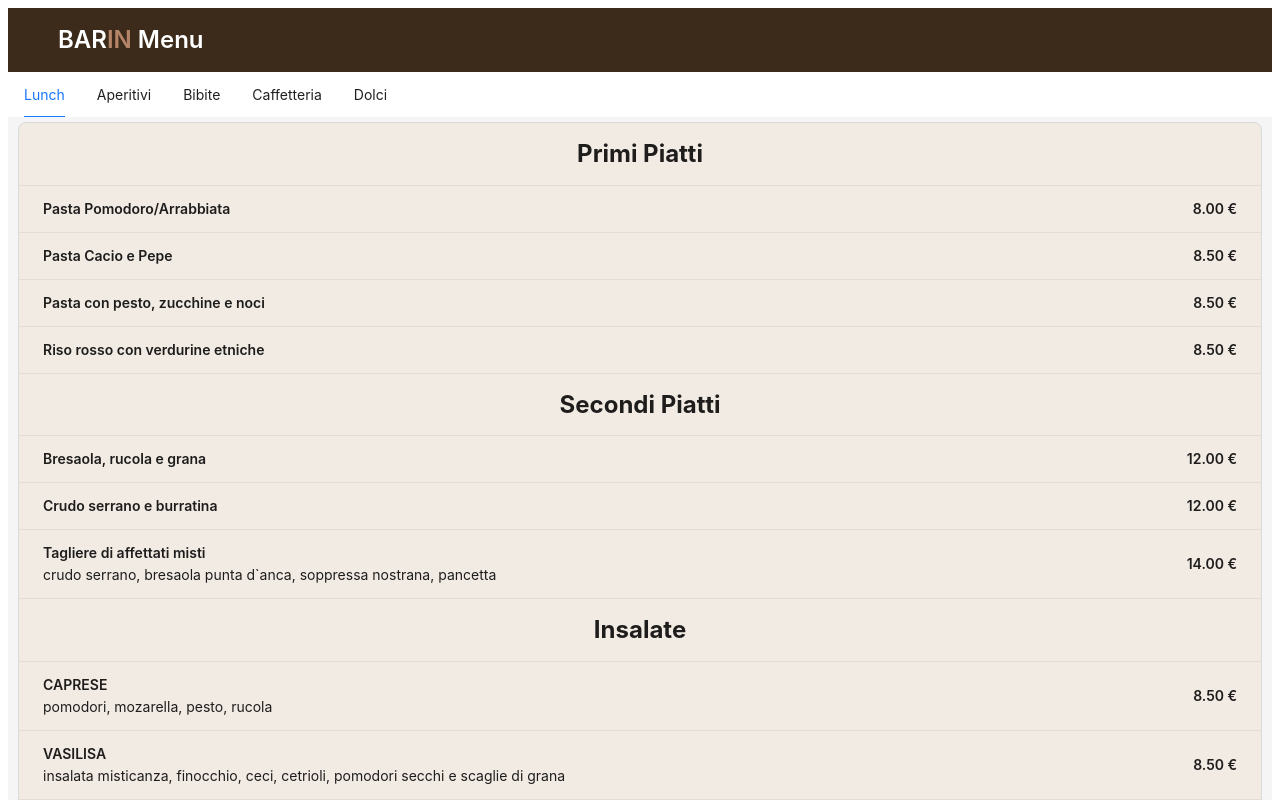
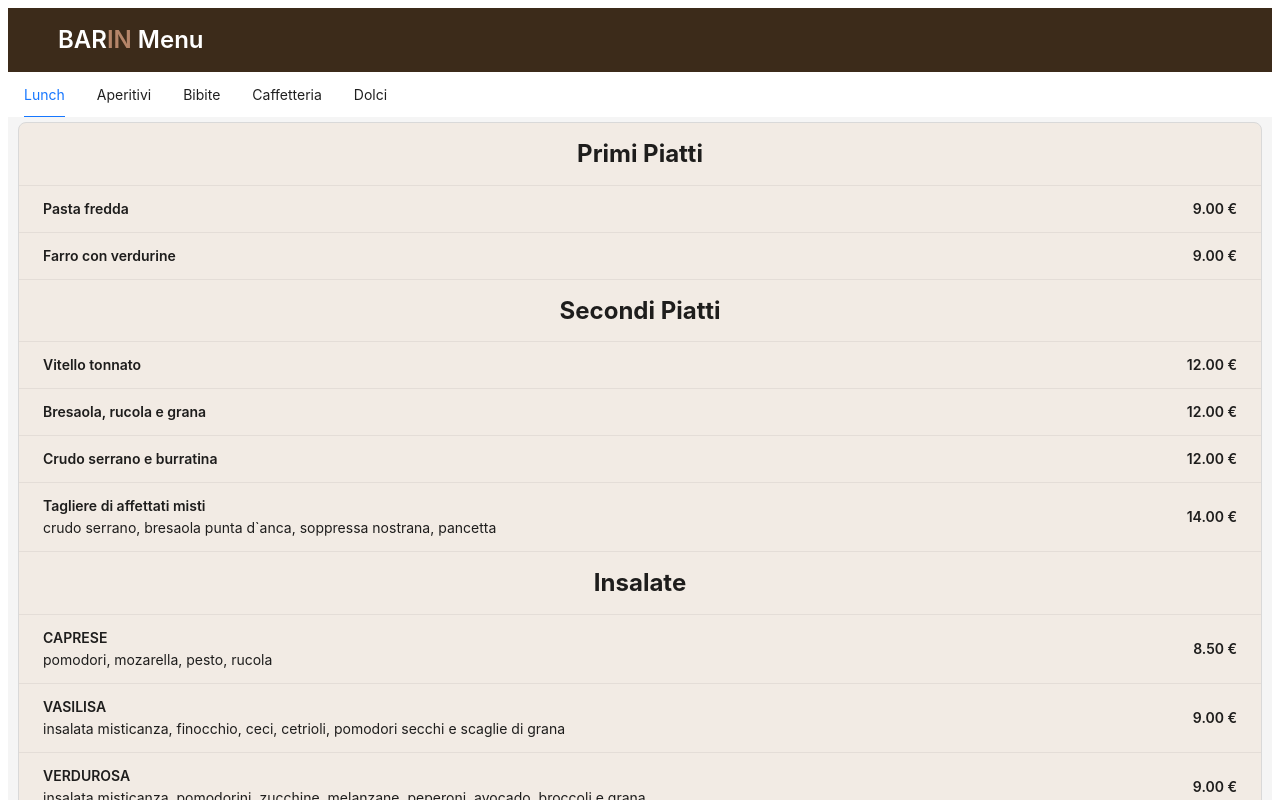
Before and after one commit to amalikov2000/Barin-menu, a React (Create React App) app: page / in a window 1280 px wide. Shown: the top 800 px of the page. Built offline with nearby package versions, Linux system fonts and the light colour scheme.

Commit message:
Add files via upload

```diff
--- a/src/App.js
+++ b/src/App.js
@@ -24,22 +24,24 @@ const App = () => {
             }
             bordered
             dataSource={[
-              { item: 'Pasta Pomodoro/Arrabbiata', ingredients: '', price: '8.00 €' },
-              { item: 'Pasta Cacio e Pepe', ingredients: '', price: '8.50 €' },
-              { item: 'Pasta con pesto, zucchine e noci', ingredients: '', price: '8.50 €' },
-              { item: 'Riso rosso con verdurine etniche', ingredients: '', price: '8.50 €' },
+              { item: 'Pasta fredda', ingredients: '', price: '9.00 €' },
+              { item: 'Farro con verdurine', ingredients: '', price: '9.00 €' },
               { subheader: true, content: 'Secondi Piatti' },
+              { item: 'Vitello tonnato', ingredients: '', price: '12.00 €' },
               { item: 'Bresaola, rucola e grana', ingredients: '', price: '12.00 €' },
               { item: 'Crudo serrano e burratina', ingredients: '', price: '12.00 €' },
               { item: 'Tagliere di affettati misti', ingredients: 'crudo serrano, bresaola punta d`anca, soppressa nostrana, pancetta', price: '14.00 €' },
               { subheader: true, content: 'Insalate' },
               { item: 'CAPRESE', ingredients: 'pomodori, mozarella, pesto, rucola', price: '8.50 €' },
-              { item: 'VASILISA', ingredients: 'insalata misticanza, finocchio, ceci, cetrioli, pomodori secchi e scaglie di grana', price: '8.50 €' },
-              { item: 'VERDUROSA', ingredients: 'insalata misticanza, pomodorini, zucchine, melanzane, peperoni, avocado, broccoli e grana', price: '8.50 €' },
+              { item: 'VASILISA', ingredients: 'insalata misticanza, finocchio, ceci, cetrioli, pomodori secchi e scaglie di grana', price: '9.00 €' },
+              { item: 'VERDUROSA', ingredients: 'insalata misticanza, pomodorini, zucchine, melanzane, peperoni, avocado, broccoli e grana', price: '9.00 €' },
               { item: 'POCAHONTAS', ingredients: 'insalata misticanza, bresaola, pomodorini, riccioli di finocchio, philadelphia e noci ', price: '10.00 €' },
-              { item: 'CLASSICA', ingredients: 'insalata misticanza, carote, pomodoro, tonno e mozzarella', price: '9.00 €' },
+              { item: 'CLASSICA', ingredients: 'insalata misticanza, carote, pomodoro, tonno e mozzarella', price: '10.00 €' },
               { item: 'CAESAR', ingredients: 'insalata misticanza, pomodorini, straccetti di pollo, bacon croccante, salsa caesar, grana a scaglie e crostini', price: '10.00 €' },
-              { item: 'FRESCA', ingredients: 'insalata misticanza, sfilacci, uova, zucchine grigliate, pomodorini, grana e olive', price: '9.00 €' },
+              { item: 'FRESCA', ingredients: 'insalata misticanza, sfilacci, uova, zucchine grigliate, pomodorini, grana e olive', price: '10.00 €' },
+              { item: 'VARVARA', ingredients: 'insalata misticanza, barbabietola, Rucola, avocado, feta, noci', price: '9.00 €' },
+              { item: 'ANASTASIA', ingredients: 'insalata misticanza, feta, pomodorini, cetrioli, peperone, olive', price: '9.00 €' },
+              { item: 'AGLAYA', ingredients: 'insalata misticanza, burratina, pomodorini secchi, rucola, zucchine, noci', price: '11.00 €' },
               { subheader: true, content: 'Snack' },
               { item: 'Tramezzini ', ingredients: '', price: '2.50 €' },
               { item: 'Piadina col crudo', ingredients: 'crudo serrano e mozzarella filante', price: '5.50 €' },
```
